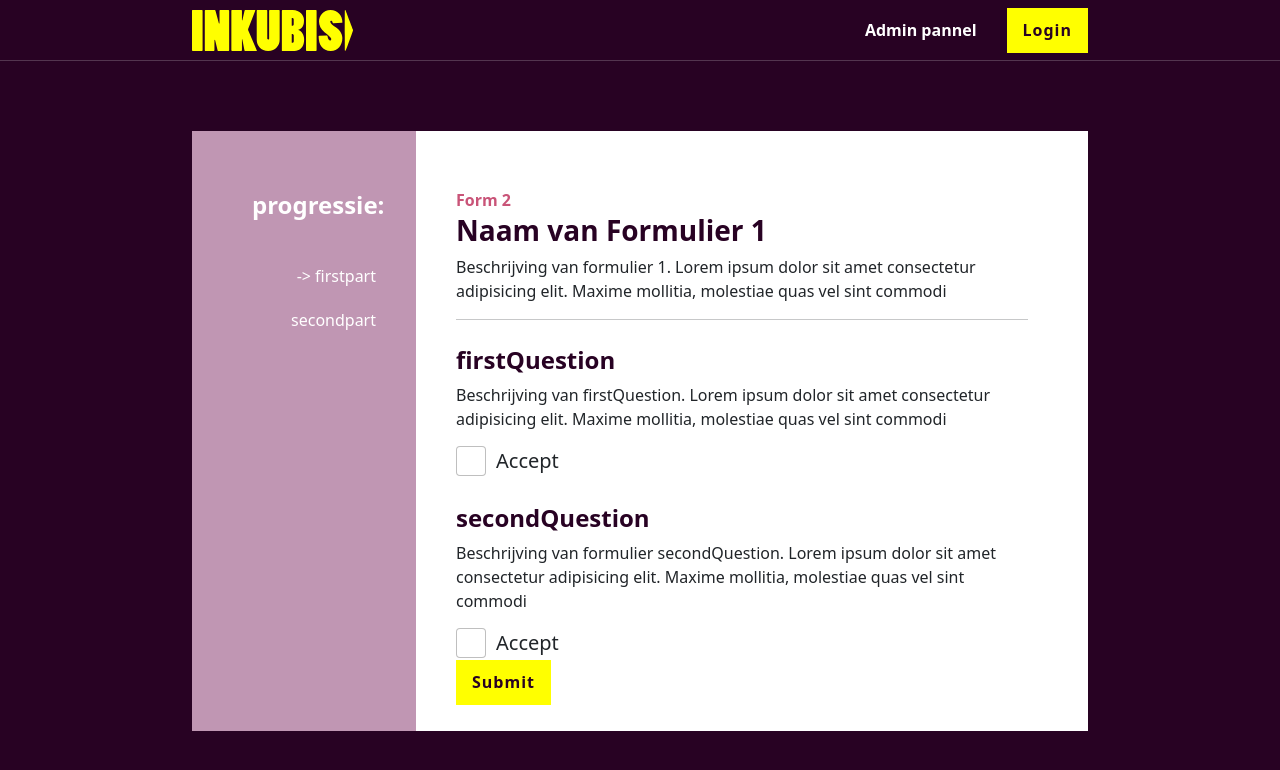
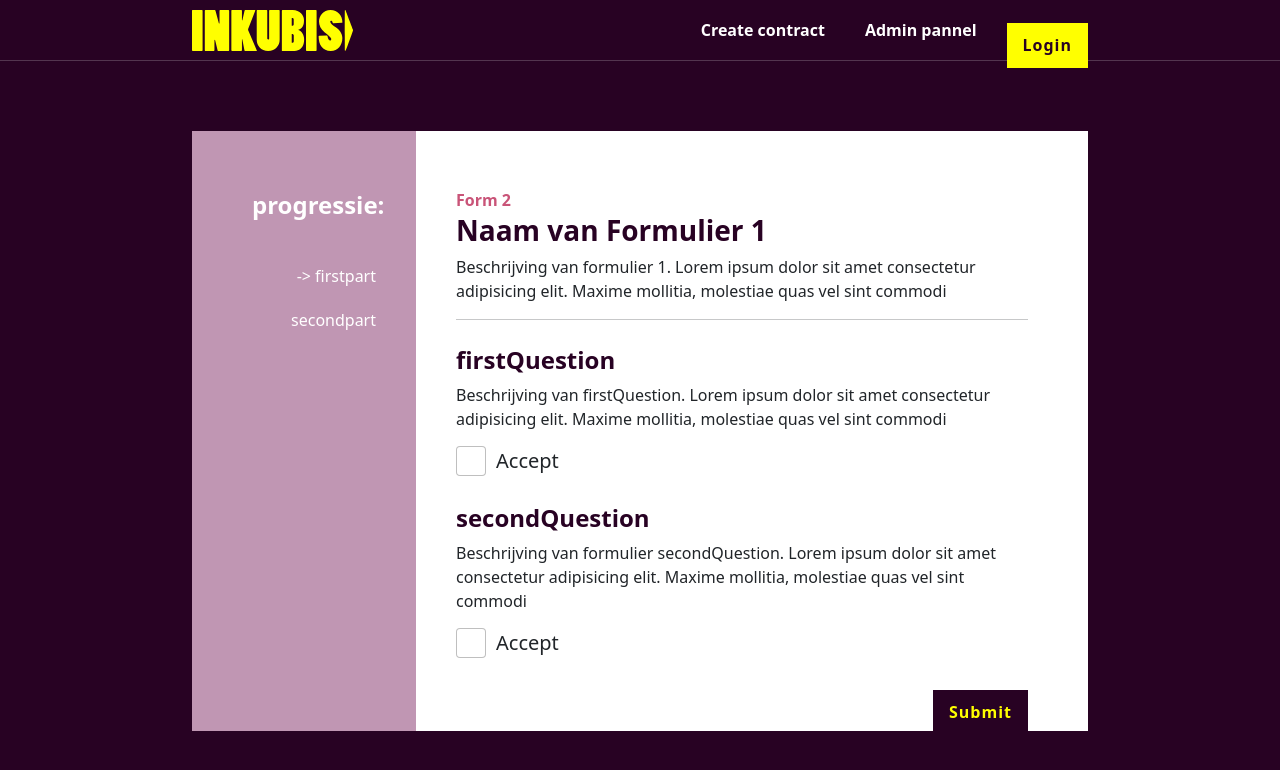
Before and after one commit to kevinvgils/Inkubis-app-frontend, an Angular app: page /contract/firstpart in a window 1280 px wide. Shown: the top 770 px of the page. Built offline with nearby package versions, Linux system fonts and the light colour scheme.

Commit message:
General routing and styling changes

```diff
--- a/src/app/app.component.css
+++ b/src/app/app.component.css
@@ -31,6 +31,8 @@ header{
     margin: 0px;
     padding: 0px;
     position: relative;
+    display: flex;
+    gap: 40px;
   }
     .navWrap li{
       position: relative;
--- a/src/app/app.component.html
+++ b/src/app/app.component.html
@@ -4,6 +4,7 @@
     <img src="../assets/img/brand-logo.svg" alt="" class="logo">
     <div class="navWrap">
       <ul>
+        <li><a routerLink="/contract">Create contract</a></li>
         <li><a href="">Admin pannel</a></li>
       </ul>
       <button class="login yellow">Login</button>
--- a/src/app/contract/contract-routing.module.ts
+++ b/src/app/contract/contract-routing.module.ts
@@ -9,6 +9,7 @@ const routes: Routes = [
   { path: '',
     component: ContractComponent,
     children: [
+      { path: '', pathMatch: 'full', redirectTo: 'firstpart' },
       { path: 'firstpart', component: FirstPartComponent },
       { path: 'secondpart', component: SecondPartComponent }
     ] },
--- a/src/app/contract/contract.component.css
+++ b/src/app/contract/contract.component.css
@@ -55,6 +55,11 @@ p a{
             justify-content: space-between;
             margin-top: 15px;
           }
+          ::ng-deep button{
+            margin-top: 30px;
+            margin-left: auto;
+            float: right;
+          }
           ::ng-deep .form-check-input {
               width: 30px;
               height: 30px;
--- a/src/app/contract/first-part/first-part.component.html
+++ b/src/app/contract/first-part/first-part.component.html
@@ -42,5 +42,5 @@
         </div>
     </div>
 
-    <button class="yellow" type="submit">Submit</button>
+    <button class="purple" type="submit">Submit</button>
 </form>
--- a/src/app/contract/second-part/second-part.component.html
+++ b/src/app/contract/second-part/second-part.component.html
@@ -42,5 +42,5 @@
         </div>
     </div>
 
-    <button class="yellow" type="submit">Submit</button>
+    <button class="purple" type="submit">Submit</button>
 </form>
```
